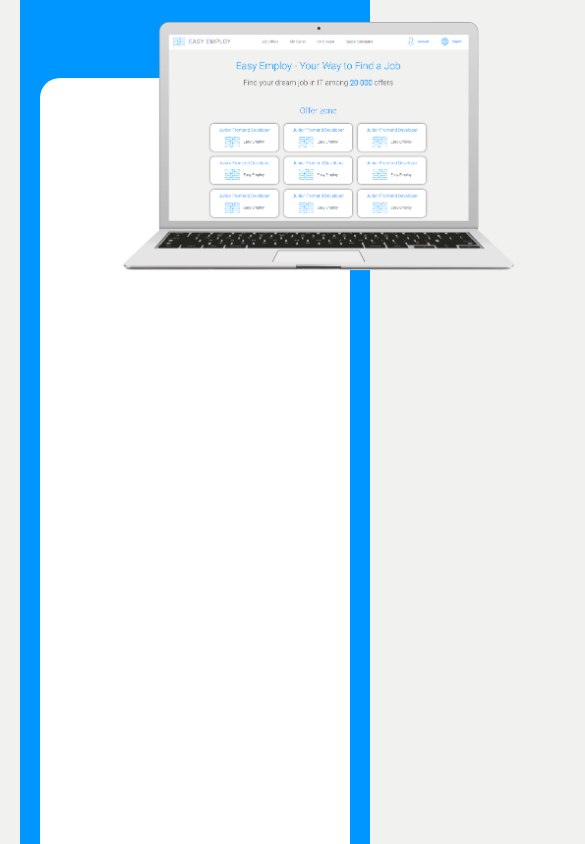
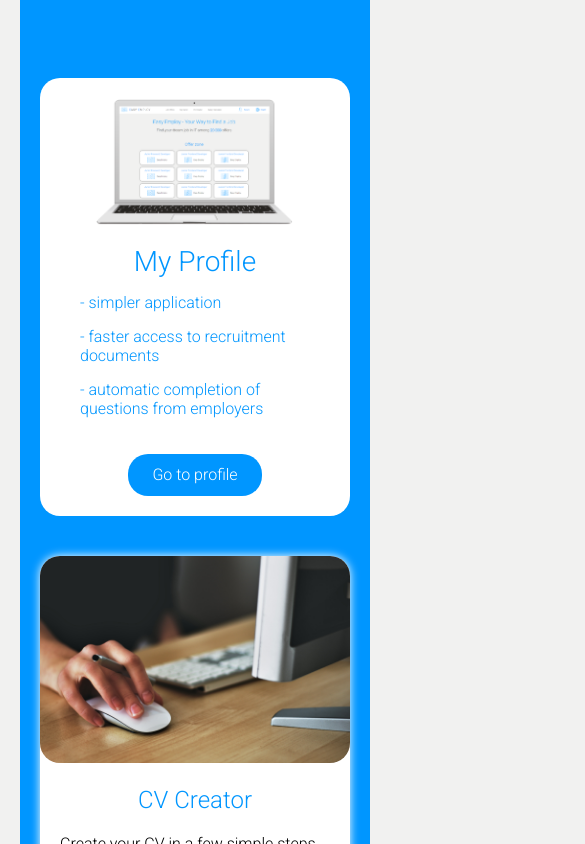
Before and after one commit to mizdebski77/Easy-Employ, a React (Create React App) app: page /Home in a window 390 px wide. Shown: the part 2080-2924 px from the top of the page, 585 px wide, since content can reach past the window. Built offline with nearby package versions, Linux system fonts and the light colour scheme.

Commit message:
Media query to carrer section added

```diff
--- a/src/features/Home/CarrerSection/styledCarrerSection.ts
+++ b/src/features/Home/CarrerSection/styledCarrerSection.ts
@@ -20,6 +20,15 @@ export const ContentWrapper = styled.div`
     display: flex;
     gap: 40px;
     position: relative;
+
+    @media (max-width: ${({ theme }) => theme.breakPoint.firstBp}px){
+        gap: 20px;
+    };
+
+    @media (max-width: ${({ theme }) => theme.breakPoint.thirdBp}px){
+        flex-direction: column;
+        justify-content: center;
+    };
 `;
 
 export const ProfileWrapper = styled.div`
@@ -28,31 +37,62 @@ export const ProfileWrapper = styled.div`
     gap: 40px;
     align-items: center;
     background: white;
-    padding: 20px 80px 20px;
+    padding: 20px 80px ;
     border-radius: 20px;
+
+    @media (max-width: ${({ theme }) => theme.breakPoint.firstBp}px){
+        padding: 20px 40px;
+    };
+
+    @media (max-width: ${({ theme }) => theme.breakPoint.secondBp}px){
+        flex-direction: column;
+    };
+
+    @media (max-width: ${({ theme }) => theme.breakPoint.thirdBp}px){
+        gap: 20px;
+    };
 `;
 
 export const TextWrapper = styled.div`
-    padding-left: 480px;
+    padding-left: 440px;
+
+    @media (max-width: ${({ theme }) => theme.breakPoint.secondBp}px){
+        padding-left: 0;
+    };
 `;
 
 export const ProfileTitle = styled.h2`
     font-size: 40px;
     color: ${({ theme }) => theme.color.fontMain};;
     font-weight: normal;
+
+    @media (max-width: ${({ theme }) => theme.breakPoint.thirdBp}px){
+        text-align: center;
+        font-size:28px;
+        margin:0;
+    };
 `;
 
 export const ProfileSpan = styled.p`
     color: ${({ theme }) => theme.color.fontMain};;
-
 `;
 
 export const ProfileImg = styled.img`
-  position: absolute;
-  top: -80px;
-  left: 0;
-  z-index: 1;
-  width: 400px;
+    position: absolute;
+    top: -80px;
+    left: 0;
+    max-width: 400px;
+    width: 100%;
+
+    @media (max-width: ${({ theme }) => theme.breakPoint.secondBp}px){
+        position: static;
+        max-width: 280px;
+    };
+
+    @media (max-width: ${({ theme }) => theme.breakPoint.thirdBp}px){
+        margin: 0 auto;
+        max-width: 200px;
+    };
 `;
 
 export const ProfileLink = styled(Link)`
@@ -72,6 +112,15 @@ export const ProfileLink = styled(Link)`
         background: ${({ theme }) => theme.color.fontMainActive};
     };
 
+
+    @media (max-width: ${({ theme }) => theme.breakPoint.firstBp}px){
+        padding: 12px 24px;
+    };
+
+    @media (max-width: ${({ theme }) => theme.breakPoint.thirdBp}px){
+        font-size: 16px;
+    };
+
 `;
 
 export const TilesWrapper = styled.div`
@@ -79,6 +128,14 @@ export const TilesWrapper = styled.div`
     grid-template-columns: 1fr 1fr 1fr;
     margin-top: 40px;
     gap: 40px;
+
+    @media (max-width: ${({ theme }) => theme.breakPoint.secondBp}px){
+        grid-template-columns:  1fr 1fr;
+    };
+
+    @media (max-width: ${({ theme }) => theme.breakPoint.thirdBp}px){
+        grid-template-columns:  1fr;
+    };
 `;
 
 export const CarrerTile = styled.div`
@@ -101,11 +158,19 @@ export const TileTitle = styled.h3`
     text-align: center;
     margin: 0 0 20px 0;
     font-weight: normal;
-    color:${({ theme }) => theme.color.fontMain}
+    color:${({ theme }) => theme.color.fontMain};
+
+    @media (max-width: ${({ theme }) => theme.breakPoint.thirdBp}px){
+        font-size: 24px;
+    };
 `;
 
 export const TileSpan = styled.span`
     font-size: 20px;
+
+    @media (max-width: ${({ theme }) => theme.breakPoint.thirdBp}px){
+        font-size: 16px;
+    };
 `;
 
 export const TileLink = styled(Link)`
@@ -121,5 +186,9 @@ export const TileLink = styled(Link)`
     &:hover {
         transform: scale(1.02);
         box-shadow: 0 0 4px ${({ theme }) => theme.color.fontMain};
-    }
+    };
+
+    @media (max-width: ${({ theme }) => theme.breakPoint.thirdBp}px){
+        font-size: 14px;
+    };
 `;
```
